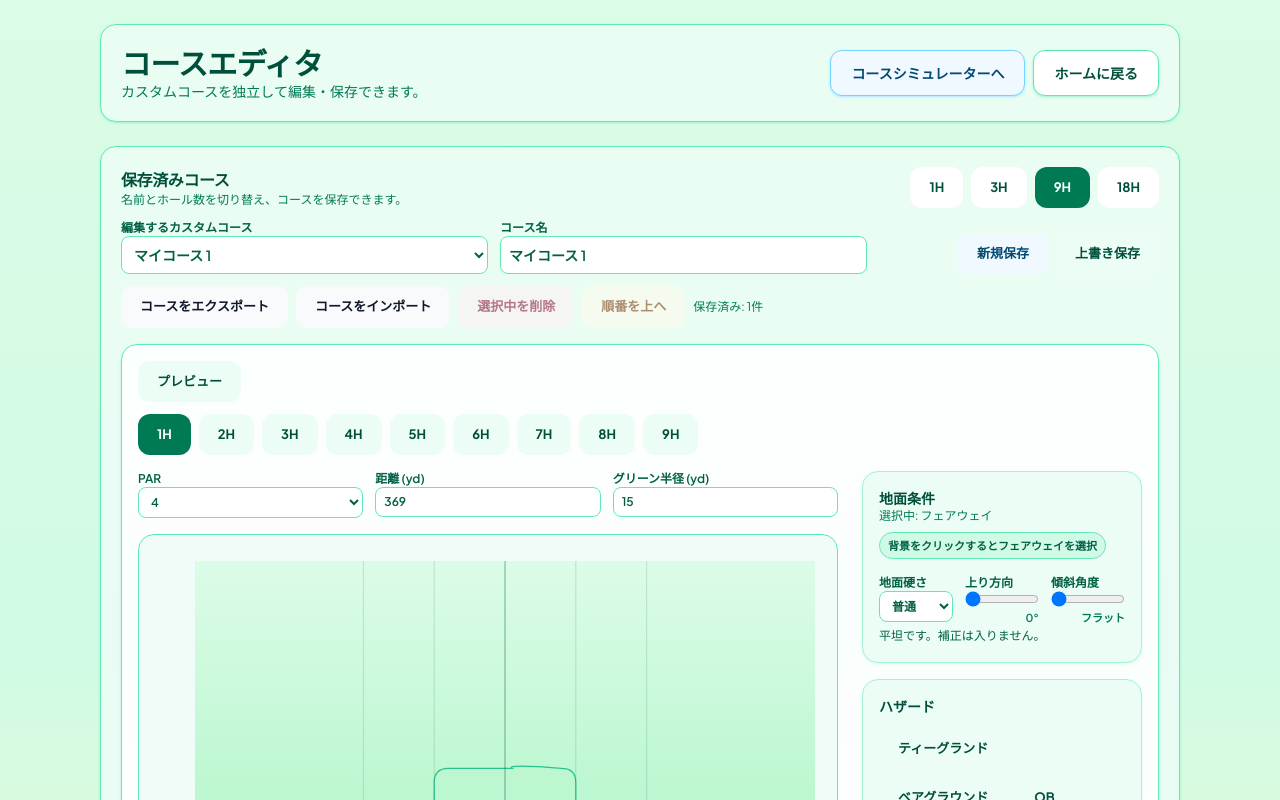
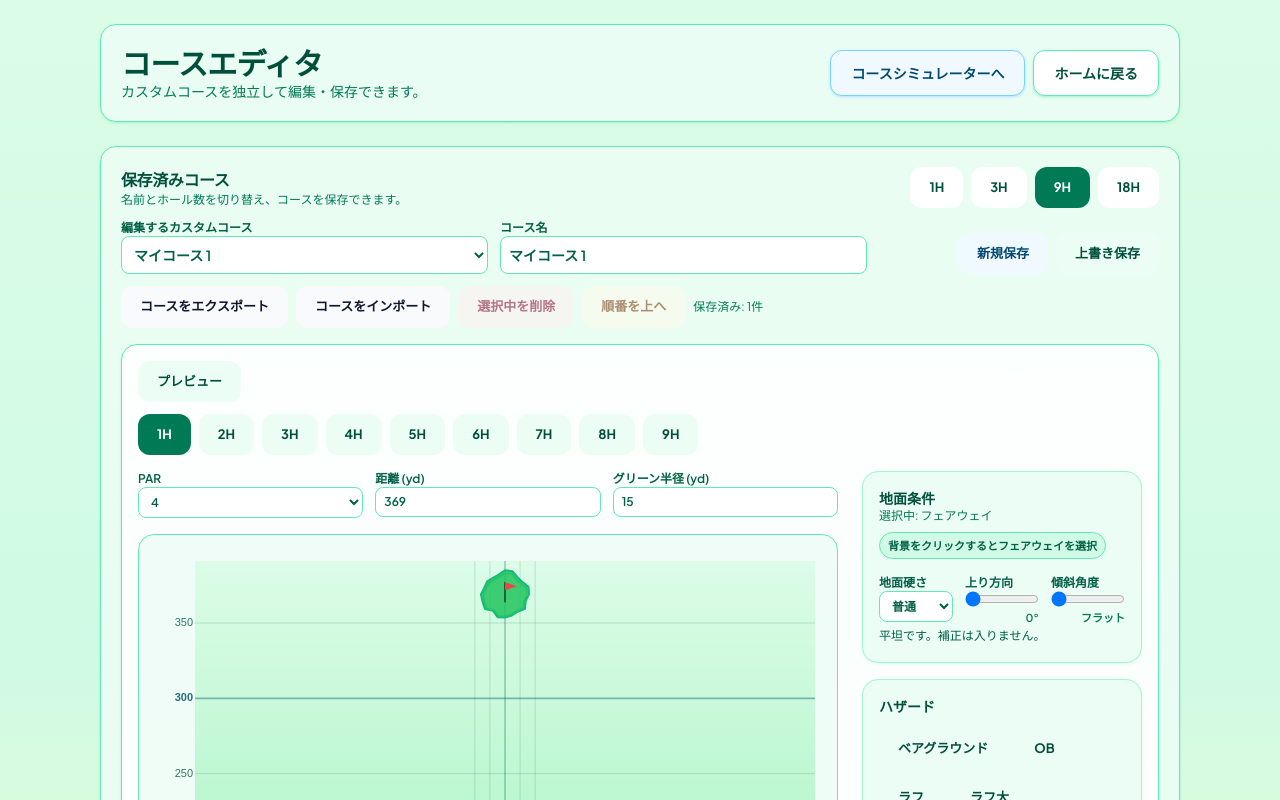
Before and after one commit to Zaku27/MyGolfClubs, a React (Vite) app: page /course-editor in a window 1280 px wide. Shown: the top 800 px of the page. Built offline with nearby package versions, Linux system fonts and the light colour scheme.

Commit message:
コースエディタのひとまず終了

```diff
--- a/src/components/ShotControlPanel.tsx
+++ b/src/components/ShotControlPanel.tsx
@@ -29,8 +29,9 @@ export function ShotControlPanel({
 
   return (
     <div className="w-full flex flex-col gap-4 lg:flex-row lg:items-center lg:justify-center">
+      <div className="w-full lg:w-72">
         {showAim ? (
-        <div className="w-full rounded-xl border border-sky-300/70 bg-sky-50/80 px-3 py-3 lg:w-72">
+          <div className="w-full rounded-xl border border-sky-300/70 bg-sky-50/80 px-3 py-3">
             <div className="mb-1.5 flex items-center justify-between text-[11px] font-bold tracking-[0.08em] text-sky-800">
               <span>方向</span>
               <span>{aimXOffset > 0 ? `右 ${aimXOffset}yd` : aimXOffset < 0 ? `左 ${Math.abs(aimXOffset)}yd` : '中央'}</span>
@@ -53,6 +54,7 @@ export function ShotControlPanel({
             </div>
           </div>
         ) : null}
+      </div>
 
       <div className="w-full lg:w-72">
         <button
@@ -65,8 +67,9 @@ export function ShotControlPanel({
         </button>
       </div>
 
+      <div className="w-full lg:w-72">
         {showPower ? (
-        <div className={`w-full lg:w-72 rounded-xl border px-3 py-3 ${shotPowerPercent > 100 ? 'border-red-300/70 bg-red-100/70' : 'border-emerald-300/70 bg-emerald-100/70'}`}>
+          <div className={`w-full rounded-xl border px-3 py-3 ${shotPowerPercent > 100 ? 'border-red-300/70 bg-red-100/70' : 'border-emerald-300/70 bg-emerald-100/70'}`}>
             <div className={`mb-1.5 flex items-center justify-between text-[11px] font-bold tracking-[0.08em] ${shotPowerPercent > 100 ? 'text-red-800' : 'text-emerald-800'}`}>
               <span>パワー</span>
               <span>{shotPowerPercent}%</span>
@@ -94,5 +97,6 @@ export function ShotControlPanel({
           </div>
         ) : null}
       </div>
+    </div>
   );
 }
--- a/src/components/simulator/CourseEditor.tsx
+++ b/src/components/simulator/CourseEditor.tsx
@@ -23,7 +23,6 @@ const HAZARD_TYPE_LABEL: Record<HazardType, string> = {
   rough: "ラフ",
   semirough: "セミラフ",
   bareground: "ベアグラウンド",
-  teeground: "ティーグラウンド",
 };
 
 function normalizeSlopeForDisplay(slopeAngle: number, slopeDirection: number) {
@@ -113,7 +112,7 @@ export function CourseEditor({ holes, onChange }: CourseEditorProps) {
   const [selectedHazardId, setSelectedHazardId] = useState<string | null>(null);
   const [polygonCreationMode, setPolygonCreationMode] = useState(false);
   const [polygonDraftPoints, setPolygonDraftPoints] = useState<Array<{ x: number; y: number }>>([]);
-  const [distanceInputValue, setDistanceInputValue] = useState<string>(() => holes[0]?.distanceFromTee.toString() ?? "");
+  const [distanceInputValue, setDistanceInputValue] = useState<string>("");
   const [showPreview, setShowPreview] = useState(false);
 
   const safeHoleIndex = Math.max(0, Math.min(selectedHoleIndex, holes.length - 1));
@@ -122,7 +121,7 @@ export function CourseEditor({ holes, onChange }: CourseEditorProps) {
   useEffect(() => {
     if (!selectedHole) return;
     setDistanceInputValue(String(selectedHole.distanceFromTee));
-  }, [selectedHole?.number, selectedHole?.distanceFromTee]);
+  }, [safeHoleIndex, selectedHole?.distanceFromTee]);
 
   const selectedHazard = useMemo(
     () => selectedHole?.hazards?.find((hazard) => hazard.id === selectedHazardId) ?? null,
@@ -354,14 +353,9 @@ export function CourseEditor({ holes, onChange }: CourseEditorProps) {
     addPolygonHazard(12, 100, 12, "bareground", -75, 0, 0.12);
   };
 
-  const addTeeGroundHazard = () => {
-    if (!selectedHole) return;
-    addPolygonHazard(12, 12, 12, "teeground", 0, 0, 0.12);
-  };
-
   const addRoughHazard = () => {
     if (!selectedHole) return;
-    addPolygonHazard(12.5, 75, 8, "rough", -40, 0, 0.1);
+    addPolygonHazard(12.5, 60, 10, "rough", -40, 0, 0.1);
   };
 
   const addLargeRoughHazard = () => {
@@ -457,15 +451,18 @@ export function CourseEditor({ holes, onChange }: CourseEditorProps) {
                 max={700}
                 value={distanceInputValue}
                 onChange={(event) => {
+                  setDistanceInputValue(event.target.value);
+                }}
+                onBlur={(event) => {
                   const raw = event.target.value;
-                  setDistanceInputValue(raw);
-
                   const parsed = Number(raw);
                   if (raw.trim() === "" || Number.isNaN(parsed)) {
+                    setDistanceInputValue(String(selectedHole?.distanceFromTee ?? ""));
                     return;
                   }
 
                   const distance = Math.max(30, Math.min(700, parsed));
+                  setDistanceInputValue(String(distance));
                   updateHole((hole) => ({ ...hole, distanceFromTee: distance, targetDistance: distance }));
                 }}
                 className="w-full rounded-lg border border-emerald-300 bg-white px-2 py-1.5"
@@ -590,13 +587,6 @@ export function CourseEditor({ holes, onChange }: CourseEditorProps) {
             </div>
 
             <div className="flex flex-wrap items-center gap-2">
-              <button
-                type="button"
-                onClick={addTeeGroundHazard}
-                className="rounded-lg border border-emerald-300 bg-emerald-50 px-3 py-1.5 text-xs font-bold text-emerald-900 hover:bg-emerald-100"
-              >
-                ティーグランド
-              </button>
               <button
                 type="button"
                 onClick={addBaregroundHazard}
--- a/src/components/simulator/CustomCourseEditorScreen.tsx
+++ b/src/components/simulator/CustomCourseEditorScreen.tsx
@@ -1,4 +1,4 @@
-import { useEffect, useRef, useState, type ChangeEvent } from "react";
+import { useRef, useState, type ChangeEvent } from "react";
 import { Link } from "react-router-dom";
 import type { Hole } from "../../types/game";
 import { CourseEditor } from "./CourseEditor";
@@ -103,7 +103,7 @@ function normalizePreset(preset: Partial<CustomCoursePreset>, fallbackName: stri
 
     const raw = hole as Partial<Hole>;
     const par = raw.par === 3 || raw.par === 4 || raw.par === 5 ? raw.par : 4;
-    const distance = Math.max(80, Math.min(700, Number(raw.distanceFromTee) || 360));
+    const distance = Number(raw.distanceFromTee) || 360;
     const greenRadius = Math.max(6, Math.min(25, Number(raw.greenRadius) || 12));
     const hazards = Array.isArray(raw.hazards)
       ? raw.hazards
@@ -350,13 +350,6 @@ export function CustomCourseEditorScreen() {
 
   const selectedCustomCourseIndex = savedCustomCourses.findIndex((course) => course.id === selectedCustomCourseId);
 
-  useEffect(() => {
-    writeStoredJson(CUSTOM_COURSE_STORAGE_KEY, {
-      selectedCourseId: selectedCustomCourseId,
-      courses: savedCustomCourses,
-    } satisfies CustomCourseStorage);
-  }, [savedCustomCourses, selectedCustomCourseId]);
-
   const handleChangeHoleCount = (holeCount: 1 | 3 | 9 | 18) => {
     setCustomHoleCount(holeCount);
     const randomized = generateRandomCourse(holeCount);
@@ -392,7 +385,8 @@ export function CustomCourseEditorScreen() {
   const handleSaveOverwrite = () => {
     const name = createUniqueCourseName(customNameInput, savedCustomCourses, selectedCustomCourseId);
 
-    setSavedCustomCourses((prev) => prev.map((course) => {
+    setSavedCustomCourses((prev) => {
+      const next = prev.map((course) => {
         if (course.id !== selectedCustomCourseId) {
           return course;
         }
@@ -403,7 +397,13 @@ export function CustomCourseEditorScreen() {
           holeCount: customHoleCount,
           course: cloneCourse(customCourse),
         };
-    }));
+      });
+      writeStoredJson(CUSTOM_COURSE_STORAGE_KEY, {
+        selectedCourseId: selectedCustomCourseId,
+        courses: next,
+      } satisfies CustomCourseStorage);
+      return next;
+    });
     setCustomNameInput(name);
   };
 
--- a/src/components/simulator/HoleMapCanvas.tsx
+++ b/src/components/simulator/HoleMapCanvas.tsx
@@ -1,6 +1,6 @@
 import { useCallback, useEffect, useMemo, useRef, useState } from "react";
 import type { PointerEvent as ReactPointerEvent, WheelEvent as ReactWheelEvent } from "react";
-import type { Hole, Hazard, HazardType } from "../../types/game";
+import type { Hole, Hazard } from "../../types/game";
 import type { LandingResult } from "../../utils/landingPosition";
 import { buildAutoHazardName } from "../../utils/shotOutcome";
 import { getHazardStyle } from "./hazardStyle";
@@ -97,8 +97,8 @@ const HAZARD_TEXTURE_ORDER: TextureKey[] = [
   "water",
 ];
 
-const TEE_GROUND_WIDTH = 20;
-const TEE_GROUND_HEIGHT = 30;
+const TEE_GROUND_WIDTH = 12;
+const TEE_GROUND_HEIGHT = 18;
 const TEE_GROUND_CORNER_RADIUS = 2;
 const MIN_CANVAS_HEIGHT = 280;
 const COURSE_WIDTH_YARDS = 400;
@@ -106,15 +106,6 @@ const DEFAULT_GREEN_RADIUS = 12;
 const GREEN_SELECTION_ID = "__green__";
 const GREEN_POLYGON_SIDES = 20;
 
-const HAZARD_TYPE_LABEL: Record<HazardType, string> = {
-  bunker: "バンカー",
-  water: "ウォーター",
-  ob: "OB",
-  rough: "ラフ",
-  semirough: "セミラフ",
-  bareground: "ベアグラウンド",
-  teeground: "ティーグラウンド",
-};
 const MIN_HAZARD_WIDTH = 8;
 const MIN_HAZARD_DEPTH = 6;
 const EDITABLE_HAZARD_MAX_X = 200;
@@ -501,9 +492,9 @@ export function HoleMapCanvas({
       hazards,
       useExtendedYAxis ? [] : absoluteShots,
     );
-    const editableYOffset = targetDistance * 0.12;
-    const minYardY = (editable || useExtendedYAxis) ? -editableYOffset : -15;
-    const effectiveMaxYardY = (editable || useExtendedYAxis) ? editableYOffset : (useExtendedYAxis ? Math.min(maxYardY, targetDistance + 80) : maxYardY);
+    const EDITABLE_Y_AXIS_OFFSET_YARDS = 25;
+    const minYardY = (editable || useExtendedYAxis) ? -EDITABLE_Y_AXIS_OFFSET_YARDS : -TEE_GROUND_HEIGHT / 2;
+    const effectiveMaxYardY = maxYardY;
     const yardRange = effectiveMaxYardY - minYardY;
     const yardScale = Math.min(drawWidth / (halfYardX * 2), drawHeight / yardRange);
     const offsetX = padding.left + (drawWidth - halfYardX * 2 * yardScale) / 2;
@@ -1568,11 +1559,6 @@ export function HoleMapCanvas({
                   onSelectHazardId?.(hazard.id);
                 }}
               >
-                {(isSelected || isLocked) && (
-                  <div className="pointer-events-none absolute left-1.5 top-1.5 max-w-[calc(100%-12px)] rounded bg-emerald-950/75 px-1.5 py-0.5 text-[10px] font-bold leading-tight text-white">
-                    {isLocked ? '🔒 ' : ''}{HAZARD_TYPE_LABEL[hazard.type]}
-                  </div>
-                )}
                 {isSelected && !isLocked && (
                   <>
                     {hazard.shape === "polygon" && Array.isArray(hazard.points) && hazard.points.length >= 3 ? (
--- a/src/components/simulator/HoleView.tsx
+++ b/src/components/simulator/HoleView.tsx
@@ -591,7 +591,7 @@ export function HoleView({ onBack, onViewFinalScorecard }: Props) {
               }
             }}
             className={[
-              "w-full max-w-xs lg:flex-1 rounded-2xl px-4 py-8 text-2xl font-black tracking-[0.08em] transition",
+              "w-full max-w-xs lg:w-48 rounded-2xl px-4 py-8 text-2xl font-black tracking-[0.08em] transition",
               "focus:outline-none focus-visible:ring-4 focus-visible:ring-emerald-300/70",
               selectedClub && !shotInProgress && !isResultActionVisible
                 ? "bg-emerald-600 text-white shadow-lg shadow-emerald-300/70 hover:bg-emerald-500"
--- a/src/types/game.ts
+++ b/src/types/game.ts
@@ -14,7 +14,7 @@ export interface SimClub {
 }
 
 // ─── Hazard model ─────────────────────────────────────────────────────────────
-export type HazardType = "bunker" | "water" | "ob" | "rough" | "semirough" | "bareground" | "teeground";
+export type HazardType = "bunker" | "water" | "ob" | "rough" | "semirough" | "bareground";
 export type HazardShape = "rectangle" | "polygon";
 
 export interface Hazard {
```
Lines whose indentation alone changed are shown as unchanged.
